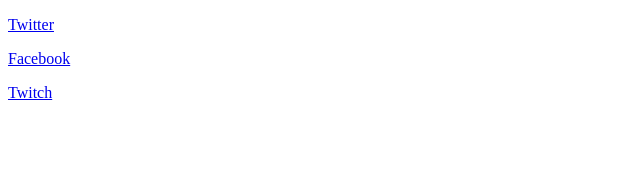
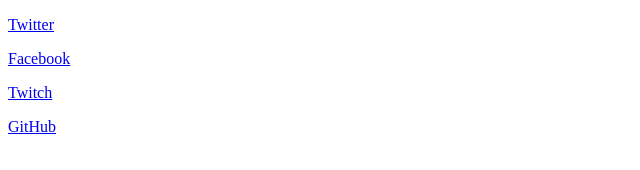
Before and after one commit to Jeffsty/sunny-nihilist, a plain HTML site: page index.html in a window 1280 px wide. Shown: the full height of the page, 0-640 px from the left. Drawn offline with Linux system fonts and the light colour scheme.

Commit message:
Add github link

```diff
--- a/index.html
+++ b/index.html
@@ -17,7 +17,7 @@
         <a href="https://www.twitch.tv">Twitch</a>
     </p>
     <p>
-
+        <a href="https://www.github.com">GitHub</a>
     </p>
 </body>
 </html>
```
